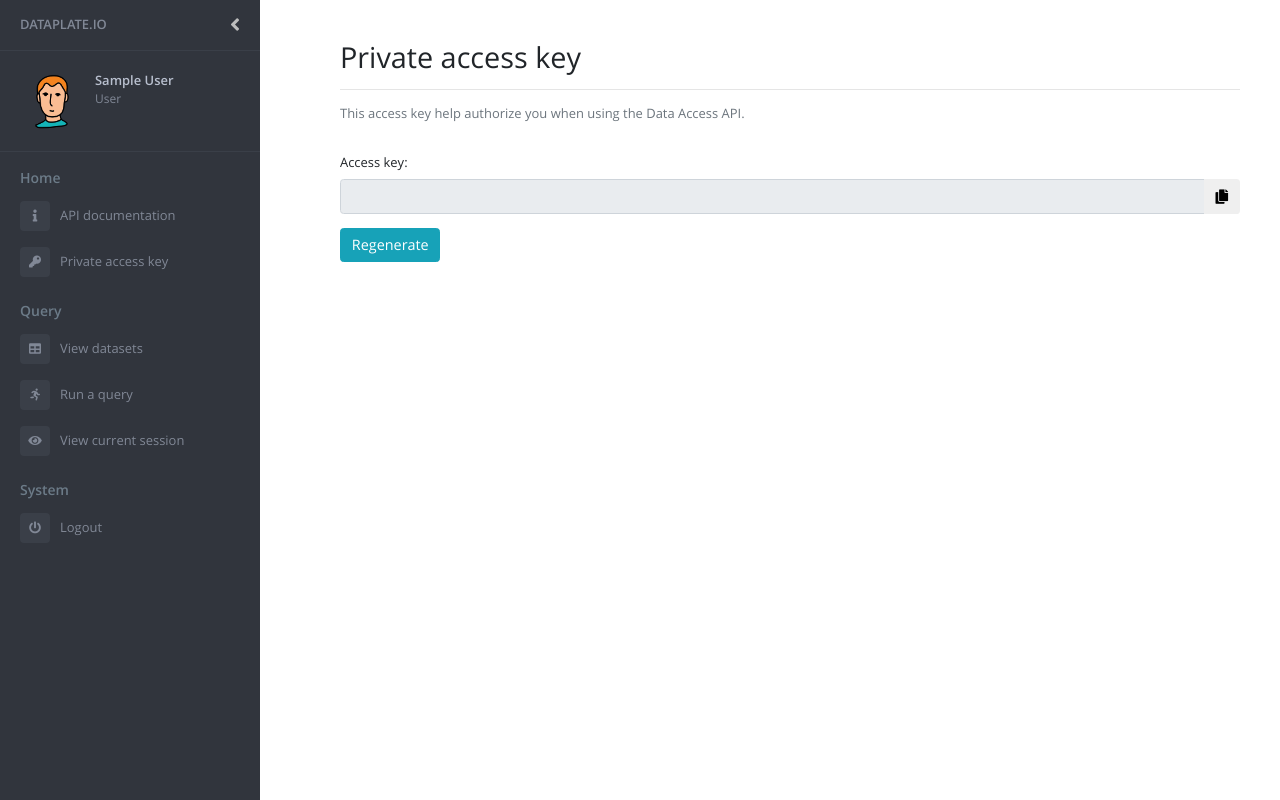
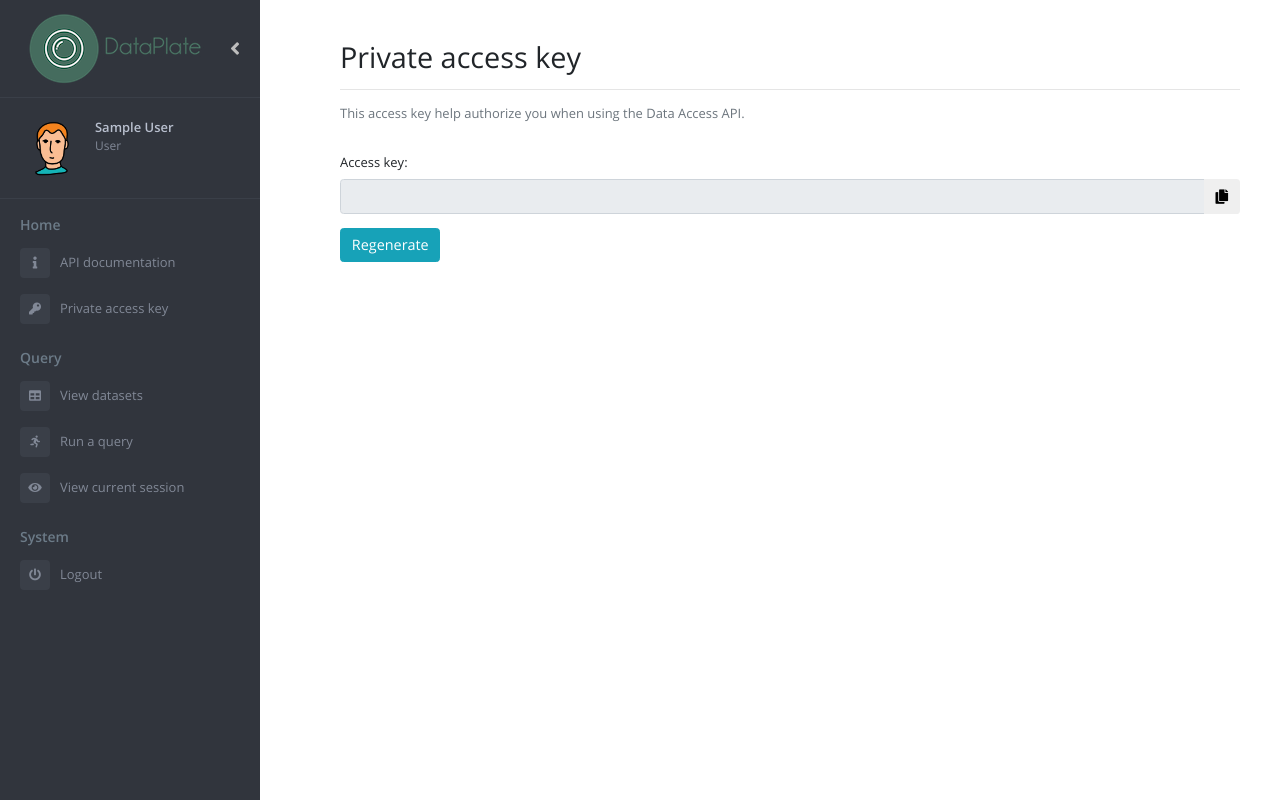
Before and after one commit to Dataplate/dataplate, a Flask app: page /accesskey in a window 1280 px wide. Run offline with Flask 2, Linux system fonts and the light colour scheme; the visitor is signed in with stand-in values (Sample User, id 1); some libraries are stand-ins or nearby versions.

Commit message:
add favicon and logo

```diff
--- a/webapp/dataaccess/templates/base.html
+++ b/webapp/dataaccess/templates/base.html
@@ -9,6 +9,10 @@
     <link href="{{ url_for('static', filename='css/fontawesome-5.14.0.min.css') }}" rel="stylesheet">
     <link href="{{ url_for('static', filename='css/main.css') }}?{{ config['VERSION'] }}" rel="stylesheet">
     {% block header %}{% endblock %}
+    <link rel="shortcut icon" href="{{ url_for('static', filename = 'img/favicon.ico') }}"
+     type="image/x-icon">
+    <link rel="icon" href="{{ url_for('static', filename = 'img/favicon.ico') }}"
+     type="image/x-icon">
   </head>
   <body>
     {% block body %}{% endblock %}
--- a/webapp/dataaccess/templates/index.html
+++ b/webapp/dataaccess/templates/index.html
@@ -8,7 +8,7 @@
   <nav id="sidebar" class="sidebar-wrapper">
     <div class="sidebar-content">
       <div class="sidebar-brand">
-        <a href="#">DataPlate.io</a>
+        <a href="#"><img class="img-responsive img-rounded" alt="DataPlate.io" src="{{ url_for('static', filename='img/TBackground-rectSmallNoslogen.png') }}"></a>
         <div id="close-sidebar"><i class="fas fa-angle-left"></i></div>
       </div>
 
```
Also changed, not shown: webapp/dataaccess/static/img/TBackground-rectSmallNoslogen.png (added), webapp/dataaccess/static/img/favicon.ico (added).
